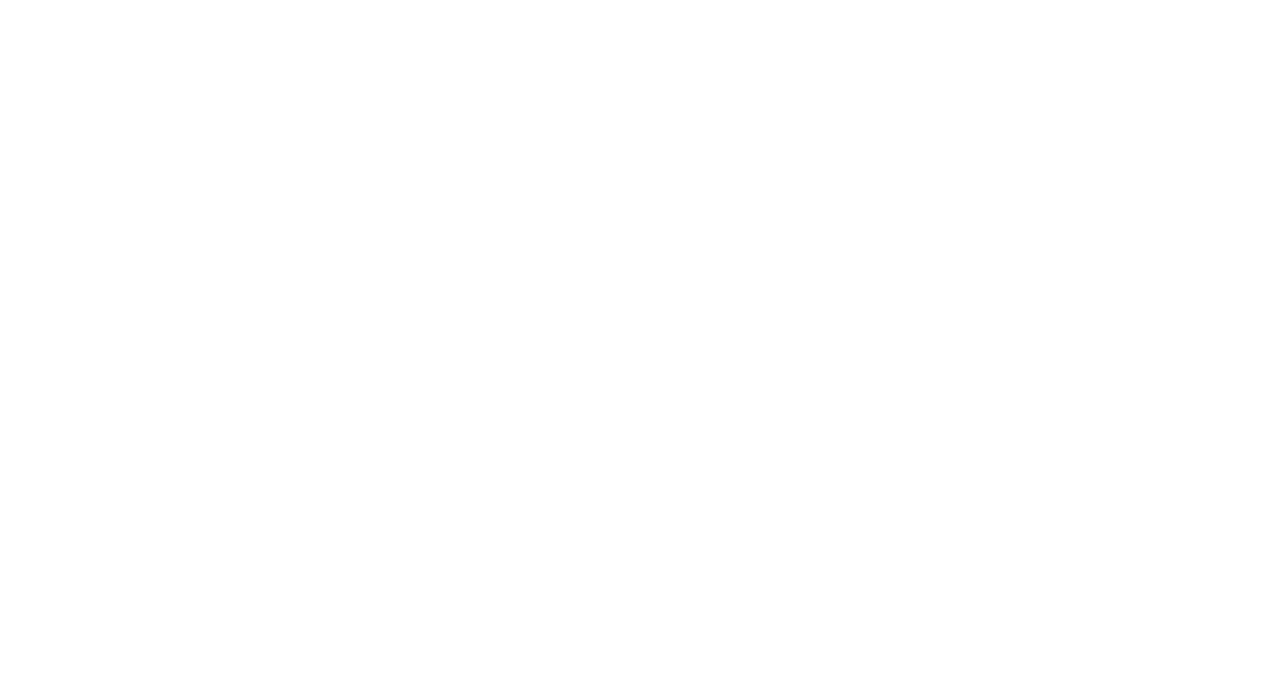
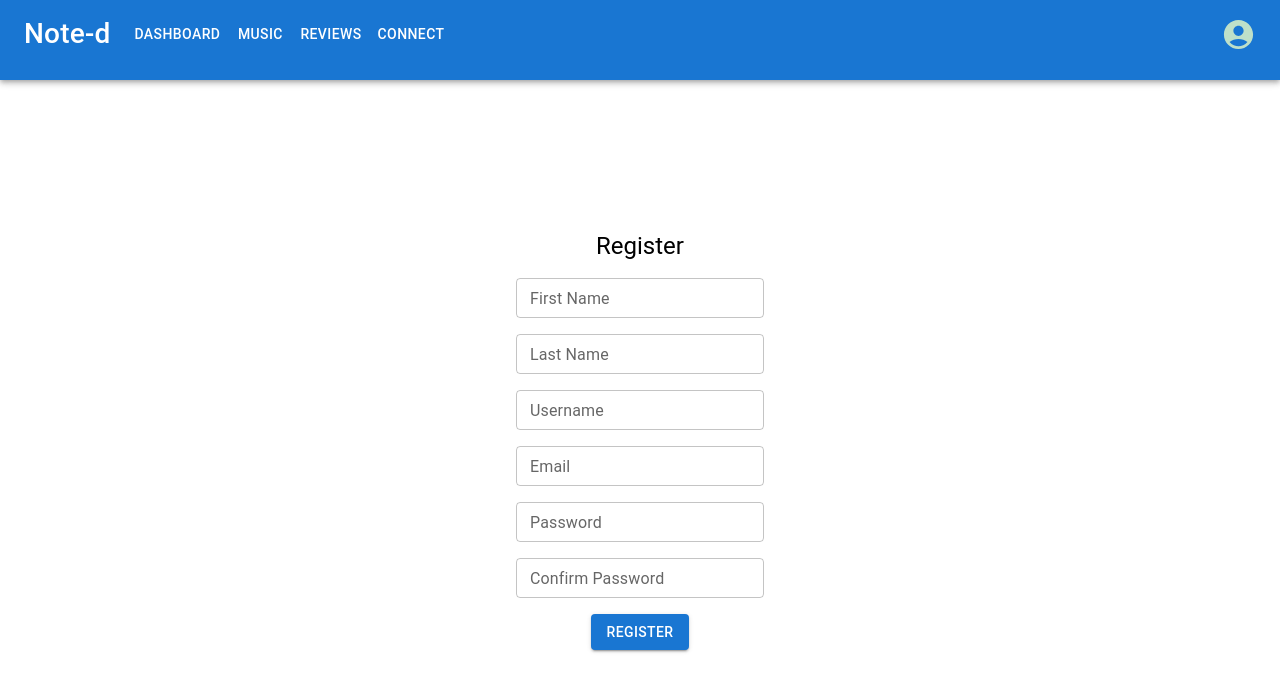
Before and after one commit to emilio-fv/Noted, a React (Create React App) app in the folder client/: page /register in a window 1280 px wide. Before the commit this address had no page. Shown: the top 692 px of the page. Built offline with nearby package versions, Linux system fonts and the light colour scheme.

Commit message:
register form

```diff
--- a/client/package.json
+++ b/client/package.json
@@ -14,6 +14,7 @@
     "axios": "^1.4.0",
     "react": "^18.2.0",
     "react-dom": "^18.2.0",
+    "react-hook-form": "^7.44.3",
     "react-redux": "^8.0.7",
     "react-router-dom": "^6.11.2",
     "react-scripts": "5.0.1",
--- a/client/src/App.js
+++ b/client/src/App.js
@@ -1,30 +1,29 @@
 import './App.css';
+import Landing from './pages/Landing';
+import Register from './pages/Register';
 import { Routes, Route } from 'react-router-dom';
-import Landing from './pages/Landing';
 import { createTheme, ThemeProvider } from '@mui/material/styles';
 
 const theme = createTheme({
-  palette: {
-    primary: {
-      main: '#273947',
-      dark: '#403228',
-      light: '#4d7d7d'
-    }
-  },
-  custom: {
-    background: '#403228'
-  },
-  white: '#BEE0C9'
+  // palette: {
+  //   primary: {
+  //     main: '#273947',
+  //     dark: '#403228',
+  //     light: '#4d7d7d'
+  //   }
+  // },
+  // custom: {
+  //   background: '#403228'
+  // },
+  // white: '#BEE0C9'
 });
 
 function App() {
   return (
     <ThemeProvider theme={theme}>
       <Routes>
-        {/* TODO: Landing Page */}
           <Route path='/' element={ <Landing /> }/>
-        {/* TODO: Register */}
-          {/* <Route path='/register' element={}/> */}
+          <Route path='/register' element={ <Register /> }/>
         {/* TODO: Login */}
           {/* <Route path='/login' Component={}/> */}
         {/* TODO: Dashboard */}
--- a/client/src/components/Button/index.jsx
+++ b/client/src/components/Button/index.jsx
@@ -1,10 +1,11 @@
 import React from 'react';
 import Button from '@mui/material/Button';
 
-const StyledButton = ({ onClick, text }) => {
+const StyledButton = ({ type, sx, onClick, text }) => {
   return (
-    <Button sx={{ my: 2, bgcolor: 'primary.light', '&:hover': { bgcolor: 'primary.main' } }} variant='contained' onClick={onClick}>{text}</Button>
+    <Button type={type} sx={sx} variant='contained' onClick={onClick}>{text}</Button>
   )
 };
 
 export default StyledButton;
+// bgcolor: 'primary.light', '&:hover': { border: '1px solid white', bgcolor: 'primary.light' }
--- a/client/src/components/Form/Register.jsx
+++ b/client/src/components/Form/Register.jsx
@@ -1,23 +1,168 @@
 import React from 'react';
-// import { useForm, Controller } from "react-hook-form";
+import { useForm, Controller } from "react-hook-form";
+
+import StyledButton from '../Button';
 
 import Box from '@mui/material/Box';
 import Typography from '@mui/material/Typography';
+import TextField from '@mui/material/TextField';
+// import Input from '@mui/material/Input';
 
 const RegisterForm = () => {
+  const { handleSubmit, control } = useForm({
+    defaultValues: {
+      firstName: '',
+      lastName: '',
+      username: '',
+      email: '',
+      password: '',
+      confirmPassword: ''
+    }
+  })
+
+  const onSubmit = data => console.log(data);
+
   return (
     <Box
       component='form'
-      // onSubmit={}
-      // sx={{}}
+      onSubmit={handleSubmit(onSubmit)}
+      sx={{
+        height: '100%',
+        display: 'flex',
+        flexDirection: 'column',
+        justifyContent: 'center',
+        alignItems: 'center',
+        gap: 2,
+      }}
     >
-      <Typography variant='h2'>Register</Typography>
-      {/* First Name */}
-      {/* Last Name */}
-      {/* Username */}
-      {/* Email */}
-      {/* Password */}
-      {/* Confirm Password */}
+      <Typography variant='h5' textAlign='center'>Register</Typography>
+      <Controller
+        name={'firstName'}
+        control={control}
+        rules={{ required: 'First name required.'}}
+        render={({ field: { onChange, value }, fieldState: { error }, formState }) => (
+          <TextField
+            label='First Name'
+            variant='outlined'
+            size='small'
+            value={value}
+            onChange={onChange}
+            error={!!error}
+            helperText={error ? error.message : null}
+            FormHelperTextProps={{
+              sx: {
+                mb: -1.5,
+              }
+            }}
+          />
+        )}
+      />
+      <Controller
+        name={'lastName'}
+        control={control}
+        rules={{ required: 'Last name required.'}}
+        render={({ field: { onChange, value }, fieldState: { error }, formState }) => (
+          <TextField
+            label='Last Name'
+            variant='outlined'
+            size='small'
+            value={value}
+            onChange={onChange}
+            error={!!error}
+            helperText={error ? error.message : null}
+            FormHelperTextProps={{
+              sx: {
+                mb: -1.5,
+              }
+            }}
+          />
+        )}
+      />
+      <Controller
+        name={'username'}
+        control={control}
+        rules={{ required: 'Username required.'}}
+        render={({ field: { onChange, value }, fieldState: { error }, formState }) => (
+          <TextField
+            label='Username'
+            variant='outlined'
+            size='small'
+            value={value}
+            onChange={onChange}
+            error={!!error}
+            helperText={error ? error.message : null}
+            FormHelperTextProps={{
+              sx: {
+                mb: -1.5,
+              }
+            }}
+          />
+        )}
+      />
+      <Controller
+        name={'email'}
+        control={control}
+        rules={{ required: 'Email required.'}}
+        render={({ field: { onChange, value }, fieldState: { error }, formState }) => (
+          <TextField
+            label='Email'
+            variant='outlined'
+            size='small'
+            value={value}
+            onChange={onChange}
+            error={!!error}
+            helperText={error ? error.message : null}
+            FormHelperTextProps={{
+              sx: {
+                mb: -1.5,
+              }
+            }}
+          />
+        )}
+      />
+      <Controller
+        name={'password'}
+        control={control}
+        rules={{ required: 'Password required.'}}
+        render={({ field: { onChange, value }, fieldState: { error }, formState }) => (
+          <TextField
+            label='Password'
+            variant='outlined'
+            size='small'
+            value={value}
+            onChange={onChange}
+            error={!!error}
+            helperText={error ? error.message : null}
+            FormHelperTextProps={{
+              sx: {
+                mb: -1.5,
+              }
+            }}
+          />
+        )}
+      />
+      <Controller
+        name={'confirmPassword'}
+        control={control}
+        rules={{ required: 'Confirm password required.'}}
+        render={({ field: { onChange, value }, fieldState: { error }, formState }) => (
+          <TextField
+            label='Confirm Password'
+            variant='outlined'
+            size='small'
+            value={value}
+            onChange={onChange}
+            error={!!error}
+            helperText={error ? error.message : null}
+            FormHelperTextProps={{
+              sx: {
+                mb: -1.5,
+              }
+            }}
+          />
+        )}
+      />
+      <StyledButton type={'submit'} text={'Register'}/>
     </Box>
   )
 };
--- /dev/null
+++ b/client/src/components/Hero/index.jsx
@@ -0,0 +1,80 @@
+import React from 'react';
+import { useNavigate } from 'react-router-dom';
+
+import StyledButton from '../Button';
+
+import Typography from '@mui/material/Typography';
+import Box from '@mui/material/Box';
+
+const Hero = () => {
+  const navigate = useNavigate();
+  const handleJoinNotedClick = () => navigate('/register');
+
+  return (
+    <>
+      <Box sx={{ pt: 10, pb: 15, display: 'flex', justifyContent: 'center' }}>
+        <Box
+          component='img'
+          sx={{
+            height: '200px',
+            width: '200px',
+            border: '2px solid red',
+            position: 'relative',
+            top: '100px',
+            left: '100px'
+          }}
+        />
+        <Box
+          component='img'
+          sx={{
+            height: '200px',
+            width: '200px',
+            border: '2px solid red',
+            position: 'relative',
+            top: '50px',
+            left: '50px'
+          }}
+        />
+        <Box
+          component='img'
+          sx={{
+            height: '200px',
+            width: '200px',
+            border: '2px solid red'
+          }}
+        />
+        <Box
+          component='img'
+          sx={{
+            height: '200px',
+            width: '200px',
+            border: '2px solid red',
+            position: 'relative',
+            top: '50px',
+            right: '50px'
+          }}
+        />
+        <Box
+          component='img'
+          sx={{
+            height: '200px',
+            width: '200px',
+            border: '2px solid red',
+            position: 'relative',
+            top: '100px',
+            right: '100px'
+          }}
+        />
+      </Box>
+      <Box sx={{ display: 'flex', flexDirection: 'column', justifyContent: 'center', alignItems: 'center' }}>
+        <Typography sx={{ fontSize: '1.3rem' }}>Track the music you listen to.</Typography>
+        <Typography sx={{ fontSize: '1.3rem' }}>Share your thoughts.</Typography>
+        <Typography sx={{ fontSize: '1.3rem' }}>Connect.</Typography>
+        <StyledButton sx={{ my: 2 }} onClick={handleJoinNotedClick} text={'Join Note-d'}/>
+        <Typography variant='subtitle'>The social network for music lovers.</Typography>
+      </Box>
+    </>
+  )
+};
+
+export default Hero;
--- a/client/src/layouts/Main.jsx
+++ b/client/src/layouts/Main.jsx
@@ -1,24 +1,21 @@
 import React from 'react';
 import Navbar from '../components/Navbar';
-// import Footer from '../components/Footer';
 
 import Box from '@mui/material/Box';
 
 const MainLayout = ({ children }) => {
   return (
-    <Box
-      sx={{
-        bgcolor: '#1c1816',
-        color: '#cbf1d7',
-      }}
-    >
+    <Box sx={{ }}>
       <Navbar />
+      <Box sx={{ height: '90vh' }}>
         {
           children
         }
-      {/* <Footer /> */}
+      </Box>
     </Box>
   )
 };
 
 export default MainLayout;
+
+// bgcolor: '#1c1816', color: '#cbf1d7'
--- a/client/src/pages/Landing.jsx
+++ b/client/src/pages/Landing.jsx
@@ -1,89 +1,11 @@
 import React from 'react';
 import MainLayout from '../layouts/Main';
-import StyledButton from '../components/Button';
-
-import Typography from '@mui/material/Typography';
-import Box from '@mui/material/Box';
-import { useNavigate } from 'react-router-dom';
-
-// const src = ["", "", "", "", ""];
+import Hero from '../components/Hero';
 
 const Landing = () => {
-  const navigate = useNavigate();
-
-  const handleJoinNotedClick = () => navigate('/register')
-
   return (
     <MainLayout>
-      <Box
-        sx={{
-          height: '90vh',
-          display: 'flex',
-          justifyContent: 'center',
-          flexDirection: 'column',
-          alignItems: 'center',
-        }}>
-        {/* TODO: Album Covers */}
-        <Box sx={{ mb: 15 }}>
-          <Box
-            component='img'
-            sx={{
-              height: '200px',
-              width: '200px',
-              border: '2px solid red',
-              position: 'relative',
-              top: '100px',
-              left: '100px'
-            }}
-          />
-          <Box
-            component='img'
-            sx={{
-              height: '200px',
-              width: '200px',
-              border: '2px solid red',
-              position: 'relative',
-              top: '50px',
-              left: '50px'
-            }}
-          />
-          <Box
-            component='img'
-            sx={{
-              height: '200px',
-              width: '200px',
-              border: '2px solid red'
-            }}
-          />
-          <Box
-            component='img'
-            sx={{
-              height: '200px',
-              width: '200px',
-              border: '2px solid red',
-              position: 'relative',
-              top: '50px',
-              right: '50px'
-            }}
-          />
-          <Box
-            component='img'
-            sx={{
-              height: '200px',
-              width: '200px',
-              border: '2px solid red',
-              position: 'relative',
-              top: '100px',
-              right: '100px'
-            }}
-          />
-        </Box>
-        <Typography sx={{ fontSize: '1.3rem' }}>Track what you listen to.</Typography>
-        <Typography sx={{ fontSize: '1.3rem' }}>Share your thoughts.</Typography>
-        <Typography sx={{ fontSize: '1.3rem' }}>Connect.</Typography>
-        <StyledButton onClick={handleJoinNotedClick} text={'Join Note-d'}/>
-        <Typography variant='subtitle'>The social network for music lovers.</Typography>
-      </Box>
+      <Hero />
     </MainLayout>
   )
 };
```
Also changed, not shown: 1 other file (tests, documents, lock files or other folders).
